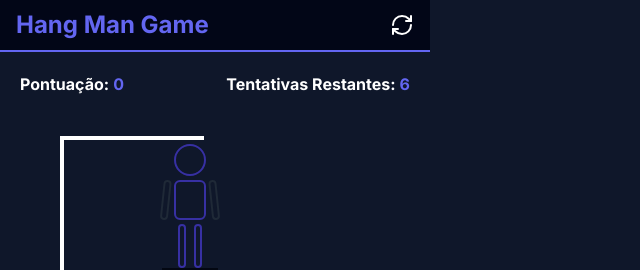
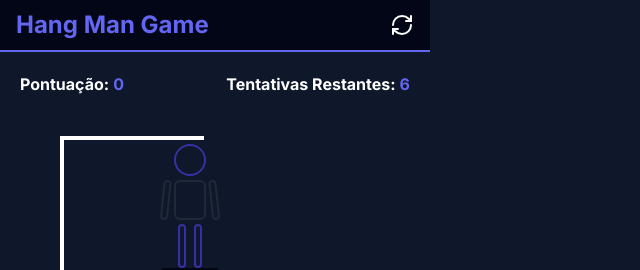
Before and after one commit to charles-mrt/hangman-game, a Next.js app: page / in a window 1280 px wide. Shown: the top 270 px of the page, without its empty margins (0-640 px from the left). Built offline with nearby package versions, Linux system fonts and the light colour scheme.

Commit message:
feat: Implement Body component for hangman figure

```diff
--- a/src/app/components/gallows/hangman-figure/Body.tsx
+++ b/src/app/components/gallows/hangman-figure/Body.tsx
@@ -1,5 +1,8 @@
-export const Body = () => {
+interface BodyProps {
+  is_border_color?: boolean
+}
+export const Body = ({ is_border_color }: BodyProps) => {
   return (
-    <div className="w-8 h-10  mt-1 rounded-md border-2 border-indigo-800" />
+    <div className={`w-8 h-10  mt-1 rounded-md border-2 ${is_border_color ? 'border-red-500' : 'border-gray-800'}`} />
   )
 }
```
